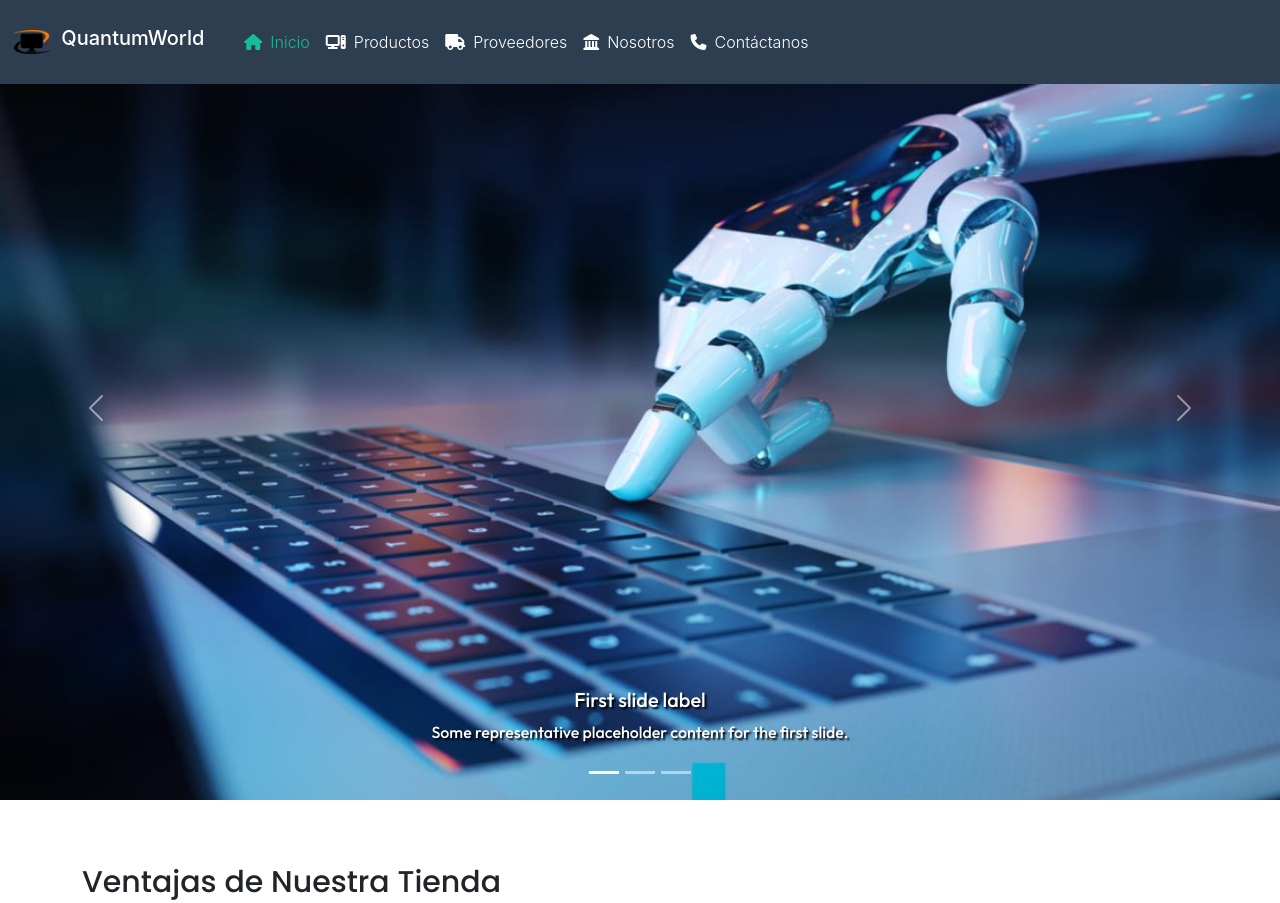
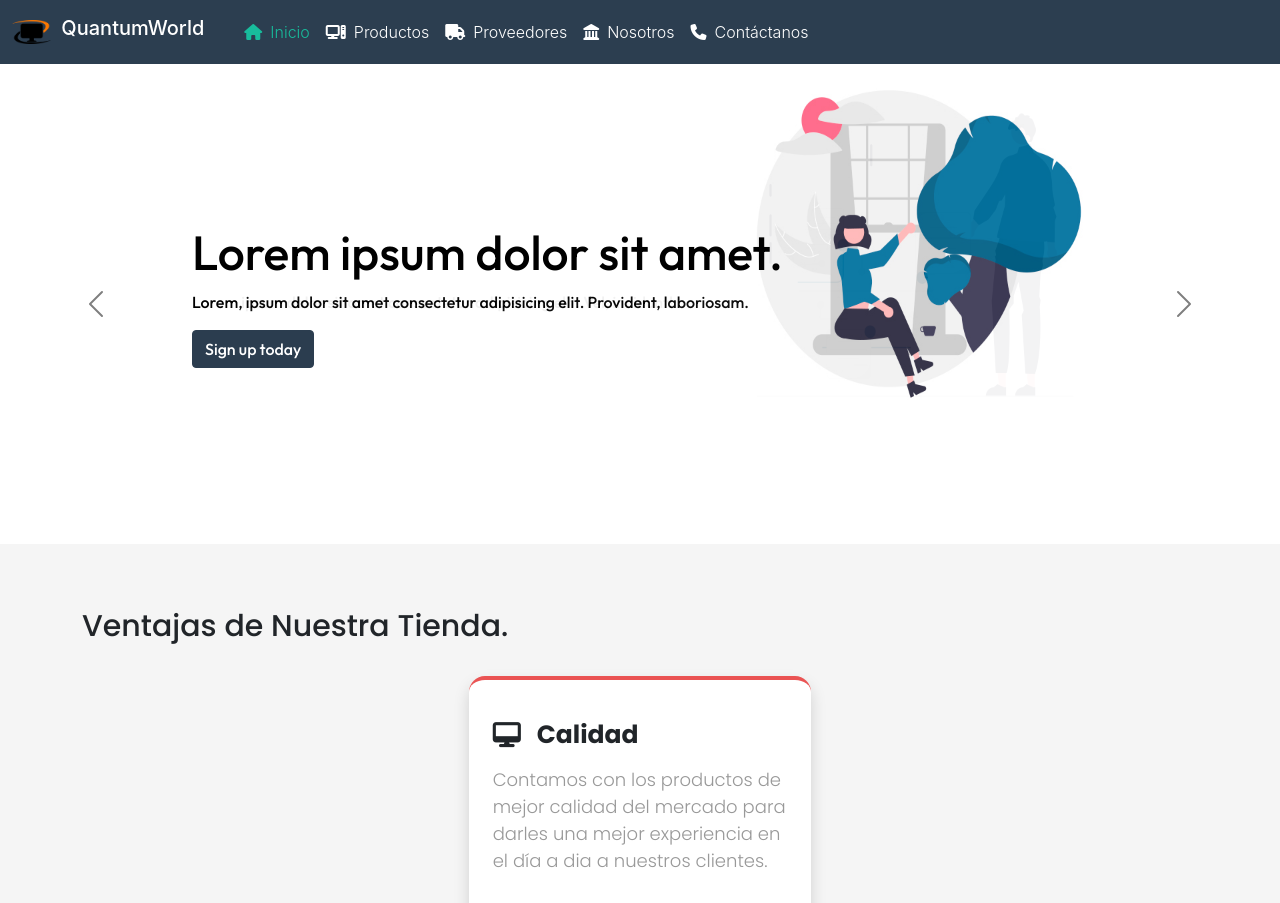
Before and after one commit to jesus9314/QuantumWolrd, a website: page index.html in a window 1280 px wide. Shown: the top 903 px of the page. Drawn offline with Linux system fonts and the light colour scheme.

Commit message:
cambio de slider

```diff
--- a/index.html
+++ b/index.html
@@ -55,9 +55,9 @@
 	<body>
 		<div class="mainWrapp">
 			<!-- header -->
-			<header class="headerContainer">
+			<header class="headerContainer fixed-top">
 				<!-- Barra de navegación -->
-				<nav class="navbar fixed-top navbar-dark navbar-expand-lg bg-primary">
+				<nav class="navbar navbar-dark navbar-expand-lg bg-primary">
 					<div class="container-fluid">
 						<a class="navbar-brand brand" aria-label="QuantumWorld" href="/">
 							<img
@@ -135,74 +135,52 @@
 			</header>
 			<main class="main">
 				<!-- Carousel -->
-                <div id="carouselExampleCaptions" class="carousel slide carousel-fade" data-bs-ride="carousel">
-                    <div class="carousel-indicators">
-                        <button
-                            type="button"
-                            data-bs-target="#carouselExampleCaptions"
-                            data-bs-slide-to="0"
-                            class="active"
-                            aria-current="true"
-                            aria-label="Slide 1"
-                        ></button>
-                        <button
-                            type="button"
-                            data-bs-target="#carouselExampleCaptions"
-                            data-bs-slide-to="1"
-                            aria-label="Slide 2"
-                        ></button>
-                        <button
-                            type="button"
-                            data-bs-target="#carouselExampleCaptions"
-                            data-bs-slide-to="2"
-                            aria-label="Slide 3"
-                        ></button>
-                    </div>
+				<div id="carouselExampleFade" class="carousel carousel-dark slide carousel-fade" data-bs-ride="carousel">
                     <div class="carousel-inner">
-                        <div class="carousel-item active" data-bs-interval="10000">
-                            <img src="img/mejoresProductos.jpeg" class="d-block w-100 img-fluid" alt="Los mejores productos tecnológicos" />
-                            <div class="carousel-caption d-none d-md-block">
-                                <h5>First slide label</h5>
-                                <p>Some representative placeholder content for the first slide.</p>
-                            </div>
-                        </div>
-                        <div class="carousel-item" data-bs-interval="10000">
-                            <img src="img/laptops.webp" class="d-block w-100" alt="Productos portátiles con los mejores Precios" />
-                            <div class="carousel-caption d-none d-md-block">
-                                <h5>Second slide label</h5>
-                                <p>Some representative placeholder content for the second slide.</p>
-                            </div>
-                        </div>
-                        <div class="carousel-item" data-bs-interval="10000">
-                            <img src="img/trabajoHogar.jpg" class="d-block w-100" alt="Productos para trabajar desde casa" />
-                            <div class="carousel-caption d-none d-md-block">
-                                <h5>Third slide label</h5>
-                                <p>Some representative placeholder content for the third slide.</p>
+                      <div class="carousel-item active">
+                        <img src="img/welcomePortada.jpg" class="d-block w-100" alt="...">
+                        <div class="container">
+                            <div class="carousel-caption text-start">
+                              <h1>Lorem ipsum dolor sit amet.</h1>
+                              <p>Lorem, ipsum dolor sit amet consectetur adipisicing elit. Provident, laboriosam.</p>
+                              <p><a class="btn btn-primary" href="#">Sign up today</a></p>
                             </div>
                           </div>
                       </div>
-                    <button
-                        class="carousel-control-prev"
-                        type="button"
-                        data-bs-target="#carouselExampleCaptions"
-                        data-bs-slide="prev"
-                    >
+                      <div class="carousel-item">
+                        <img src="img/tecnlogiesPortada.jpg" class="d-block w-100" alt="...">
+                        <div class="container">
+                            <div class="carousel-caption text-start">
+                              <h1>Lorem ipsum dolor sit amet.</h1>
+                              <p>Lorem ipsum dolor sit amet consectetur adipisicing elit. Vel, incidunt!</p>
+                              <p><a class="btn btn-primary" href="#">Sign up today</a></p>
+                            </div>
+                          </div>
+                      </div>
+                      <div class="carousel-item">
+                        <img src="img/cityPortada.jpg" class="d-block w-100" alt="...">
+                        <div class="container">
+                            <div class="carousel-caption text-start">
+                              <h1>Lorem ipsum dolor sit amet.</h1>
+                              <p>Lorem ipsum dolor sit, amet consectetur adipisicing elit. Nulla, excepturi.</p>
+                              <p><a class="btn btn-primary" href="#">Sign up today</a></p>
+                            </div>
+                          </div>
+                      </div>
+                    </div>
+                    <button class="carousel-control-prev" type="button" data-bs-target="#carouselExampleFade" data-bs-slide="prev">
                       <span class="carousel-control-prev-icon" aria-hidden="true"></span>
                       <span class="visually-hidden">Previous</span>
                     </button>
-                    <button
-                        class="carousel-control-next"
-                        type="button"
-                        data-bs-target="#carouselExampleCaptions"
-                        data-bs-slide="next"
-                    >
+                    <button class="carousel-control-next" type="button" data-bs-target="#carouselExampleFade" data-bs-slide="next">
                       <span class="carousel-control-next-icon" aria-hidden="true"></span>
                       <span class="visually-hidden">Next</span>
                     </button>
                   </div>
+                <div class="fourCountainer">
                     <div class="container">
                         <section class="fourCards">
-                        <h2>Ventajas de Nuestra Tienda</h2>
+                            <h2>Ventajas de Nuestra Tienda.</h2>
                             <div class="content container">
                                 <div class="card cardTuto shadow">
                                     <div class="cardTitle">
@@ -210,9 +188,9 @@
                                         <h3>Tutoriales</h3>
                                     </div>
                                     <p>
-                                    Contamos con una sección de tutoriales para que nuestros clientes
-                                    aprendan ellos mismos a armar sus PC's y así tomen mejores
-                                    desiciones de compra.
+                                        Contamos con una sección de tutoriales para que nuestros
+                                        clientes aprendan ellos mismos a armar sus PC's y así tomen
+                                        mejores desiciones de compra.
                                     </p>
                                     <figure class="imgCardRight">
                                         <img
@@ -228,8 +206,9 @@
                                         <h3>Calidad</h3>
                                     </div>
                                     <p>
-                                    Contamos con los productos de mejor calidad del mercado para darles
-                                    una mejor experiencia en el día a dia a nuestros clientes.
+                                        Contamos con los productos de mejor calidad del mercado para
+                                        darles una mejor experiencia en el día a dia a nuestros
+                                        clientes.
                                     </p>
                                     <figure class="imgCardRight">
                                         <img
@@ -263,9 +242,9 @@
                                         <h3>Mejora Constante</h3>
                                     </div>
                                     <p>
-                                    Nuestro equipo está comprometido a estar actualizados en la mayor
-                                    cantidad de temas para ofrecer un mejor servicio a nuestros clientes
-                                    y por su puesto con el mejor carisma.
+                                        Nuestro equipo está comprometido a estar actualizados en la
+                                        mayor cantidad de temas para ofrecer un mejor servicio a
+                                        nuestros clientes y por su puesto con el mejor carisma.
                                     </p>
                                     <figure class="imgCardRight">
                                         <img
@@ -278,6 +257,7 @@
                             </div>
                         </section>
                     </div>
+                </div>
 			</main>
 		</div>
 		<!-- Script Bootstrap -->
--- a/scss/_generalStyles.scss
+++ b/scss/_generalStyles.scss
@@ -6,14 +6,9 @@
 }
 body{
     font-family: $outfit;
+    padding-top: 4rem;
 }
 /*Contenedor Principal*/
-.mainWrapp{
-    width: 100%;
-    .main{
-        margin-top: 4.5rem;
-    }
-}
 .brand{
     display: flex;
     align-items: center;
@@ -22,6 +17,8 @@ body{
 /*Contenedor Cabecera*/
 .headerContainer{
     font-family:-apple-system,system-ui,BlinkMacSystemFont,"Segoe UI",Roboto,"Helvetica Neue",Arial,sans-serif;
+    height: 4rem;
+    .navbar{
         height: 100%;
         .nav-item{
             a{
@@ -32,19 +29,19 @@ body{
             }
         }
     }
+}
 /*Carousel Bootstrap*/
 .carousel{
-    width: 100%;
     .carousel-item{
         img{
             height: 15rem;
         }
-        .carousel-caption{
-            text-shadow: 2px 2px 2px #000000;
-        }
     }
 }
 /*Seccion ventajas*/
+.fourCountainer{
+    background-color: rgb(245, 245, 245);
+}
 .fourCards{
     font-family: $poppins;
     margin-top: 2rem;
--- a/scss/_mediaQuerys.scss
+++ b/scss/_mediaQuerys.scss
@@ -13,20 +13,23 @@
     }
 }
 @media (min-width:992px ){
-    .headerContainer{
-        height: 2vh;
-    }
-    .mainWrapp{
-        .main{
-            margin-top: auto;
+    .carousel{
+        height: 30rem;
+        .carousel-item{
+            height: 100%;
+            .carouselContent{
+                display: flex;
+                margin: 5rem;
+            }
         }
-    }
-    .carousel{
-        width: 100%;
-        .carousel-item{
-            img{
-                height: 98vh;
-            }
+        .firstItem{
+            background-color: red;
+        }
+        .secondItem{
+            background-color: blue;
+        }
+        .thirdItem{
+            background-color: green;
         }
     }
     .fourCards{
```
Also changed, not shown: css/style.css, img/cityPortada.jpg (added), img/tecnlogiesPortada.jpg (added), img/welcome.svg (added), img/welcomePortada.jpg (added), img/welcomePortada.svg (added). Lines whose indentation alone changed are shown as unchanged.
